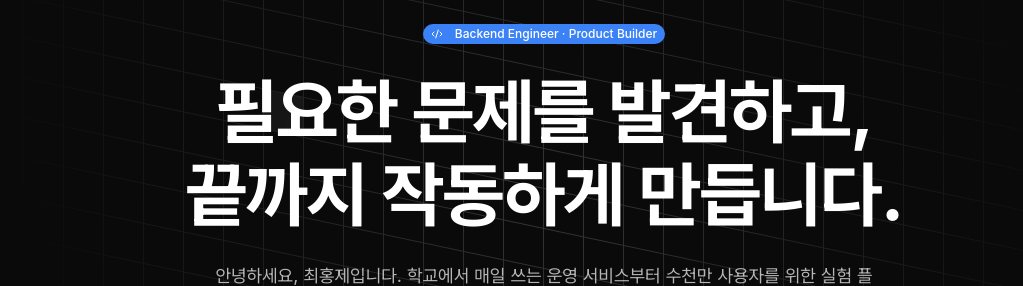
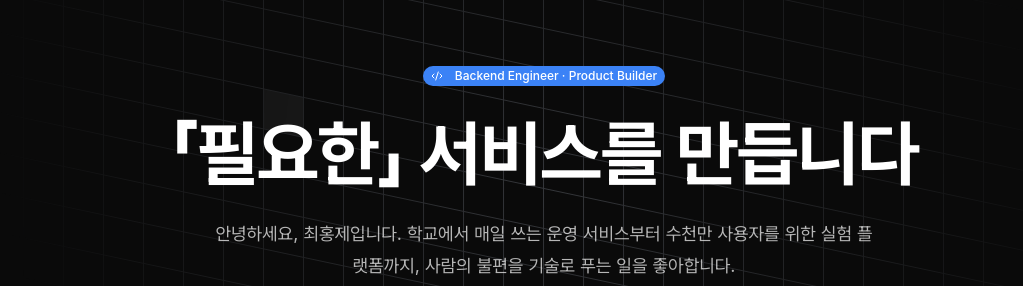
Before and after one commit to enc2586/enc2586.com, a React (Vite) app: page / in a window 1280 px wide. Shown: the part 211-497 px from the top of the page, without its empty margins (96-1119 px from the left). Built offline with nearby package versions, Linux system fonts and the light colour scheme.

Commit message:
fix: restore original portfolio slogan

```diff
--- a/index.html
+++ b/index.html
@@ -7,7 +7,7 @@
     <meta name="theme-color" content="#0a0a0a" />
     <meta
       name="description"
-      content="실제 사용자의 문제를 발견하고 끝까지 운영하는 백엔드 엔지니어 최홍제의 포트폴리오입니다."
+      content="「필요한」 서비스를 만드는 백엔드 엔지니어 최홍제의 포트폴리오입니다."
     />
     <link rel="canonical" href="https://enc2586.com/" />
     <meta property="og:type" content="website" />
@@ -15,7 +15,7 @@
     <meta property="og:title" content="최홍제 | Backend Engineer" />
     <meta
       property="og:description"
-      content="필요한 문제를 발견하고 끝까지 작동하게 만드는 백엔드 엔지니어 최홍제입니다."
+      content="「필요한」 서비스를 만듭니다."
     />
     <meta property="og:url" content="https://enc2586.com/" />
     <meta property="og:image" content="https://enc2586.com/og.png" />
@@ -26,7 +26,7 @@
     <meta name="twitter:title" content="최홍제 | Backend Engineer" />
     <meta
       name="twitter:description"
-      content="필요한 문제를 발견하고 끝까지 작동하게 만드는 백엔드 엔지니어 최홍제입니다."
+      content="「필요한」 서비스를 만듭니다."
     />
     <meta name="twitter:image" content="https://enc2586.com/og.png" />
     <title>최홍제 | Backend Engineer</title>
--- a/src/components/sections/About.tsx
+++ b/src/components/sections/About.tsx
@@ -22,8 +22,7 @@ const About = () => {
               id="about-title"
               className="text-4xl font-bold tracking-tight sm:text-5xl"
             >
-              필요한 서비스를 만들고,
-              <br /> 끝까지 운영합니다.
+              「필요한」 서비스를 만듭니다
             </h2>
             <div className="mt-6 space-y-4 text-[17px] leading-8 text-muted-foreground">
               <p>
--- a/src/components/sections/Hero.tsx
+++ b/src/components/sections/Hero.tsx
@@ -32,8 +32,7 @@ const Hero = () => {
           Backend Engineer · Product Builder
         </Badge>
         <h1 className="mt-6 text-4xl font-bold leading-[1.15] tracking-tight sm:text-5xl md:text-6xl lg:text-7xl">
-          필요한 문제를 발견하고,
-          <br className="hidden sm:block" /> 끝까지 작동하게 만듭니다.
+          「필요한」 서비스를 만듭니다
         </h1>
         <p className="mx-auto mt-6 max-w-2xl text-[17px] leading-8 text-muted-foreground md:text-lg">
           안녕하세요, 최홍제입니다. 학교에서 매일 쓰는 운영 서비스부터
```
Also changed, not shown: public/og.png, public/og.svg.
